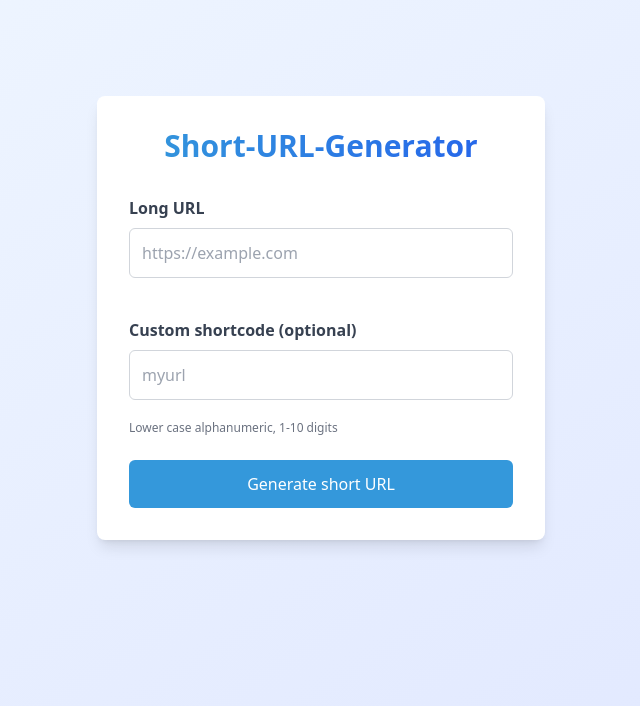
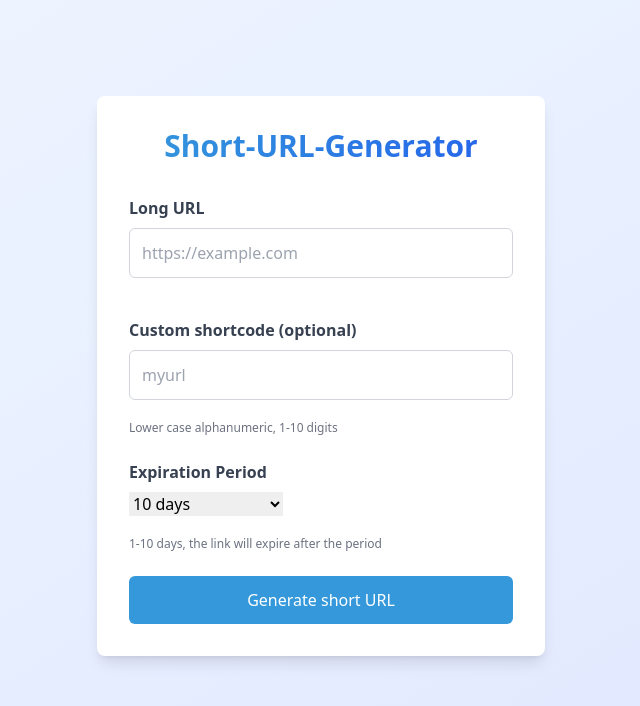
Before and after one commit to guholovex/short-url-generator, a Next.js app: page /en in a window 1280 px wide. Shown: the top 706 px of the page, without its empty margins (319-959 px from the left). Built offline with nearby package versions, Linux system fonts and the light colour scheme.

Commit message:
add: expires_at

```diff
--- a/app/[locale]/page.tsx
+++ b/app/[locale]/page.tsx
@@ -11,6 +11,7 @@ export default function Home() {
   const [customCode, setCustomCode] = useState('');
   const [shortUrl, setShortUrl] = useState('');
   const [message, setMessage] = useState('');
+  const [expiresInDays, setExpiresInDays] = useState(10); // 默认有效期 10 天
 
   const handleSubmit = async (e: React.FormEvent) => {
     e.preventDefault();
@@ -19,7 +20,11 @@ export default function Home() {
       const res = await fetch('/shorten', {
         method: 'POST',
         headers: { 'Content-Type': 'application/json' },
-        body: JSON.stringify({ url, custom_code: customCode }),
+        body: JSON.stringify({
+          url,
+          custom_code: customCode,
+          expires_in_days: expiresInDays,
+        }),
       });
       const data = await res.json();
       if (data.error) {
@@ -97,6 +102,31 @@ export default function Home() {
             <small>{t('customCodeHint')}</small>
           </div>
 
+          {/* 新增：有效期 select */}
+          <div className="form-group">
+            <label htmlFor="expires_in_days">
+              {t('expiresLabel', { defaultMessage: '有效期' })}
+            </label>
+            <select
+              id="expires_in_days"
+              value={expiresInDays}
+              onChange={(e) => setExpiresInDays(Number(e.target.value))}
+              className="form-group input"
+            >
+              <option value="permanent">
+                {t('permanent', { defaultMessage: '永久' })}
+              </option>
+              {[1, 3, 7, 10].map((d) => (
+                <option key={d} value={d}>
+                  {t('days', { count: d })} {/* i18n: "1 天", "3 天" 等 */}
+                </option>
+              ))}
+            </select>
+            <small>
+              {t('expiresHint', { defaultMessage: '1-10 天，过期后链接失效' })}
+            </small>
+          </div>
+
           <button type="submit" className="btn-primary">
             {t('generateButton')}
           </button>
--- a/i18n/messages/en.json
+++ b/i18n/messages/en.json
@@ -10,7 +10,10 @@
     "yourShortUrl": "Your short URL:",
     "copyButton": "Copy",
     "successMessage": "Short link created! ",
-    "errorPrefix": "Error: "
+    "errorPrefix": "Error: ",
+    "expiresLabel": "Expiration Period",
+    "days": "{count, plural, one {# day} other {# days}}",
+    "expiresHint": "1-10 days, the link will expire after the period"
   },
   "Toast": {
     "copied": "Copied!",
--- a/i18n/messages/zh.json
+++ b/i18n/messages/zh.json
@@ -10,7 +10,10 @@
     "yourShortUrl": "你的短链接：",
     "copyButton": "复制",
     "successMessage": "短链接创建成功！",
-    "errorPrefix": "错误："
+    "errorPrefix": "错误：",
+    "expiresLabel": "有效期",
+    "days": "{{count}} 天",
+    "expiresHint": "1-10 天，过期后链接失效"
   },
   "Toast": {
     "copied": "已复制！",
```
Also changed, not shown: lib/utils.ts (+0 -13 lines).
